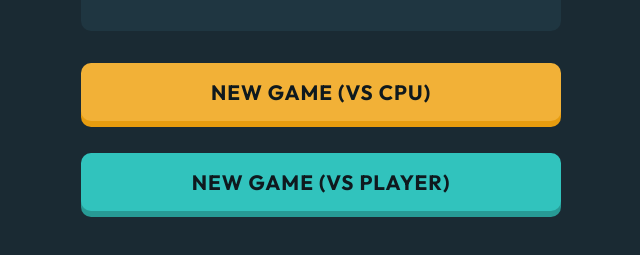
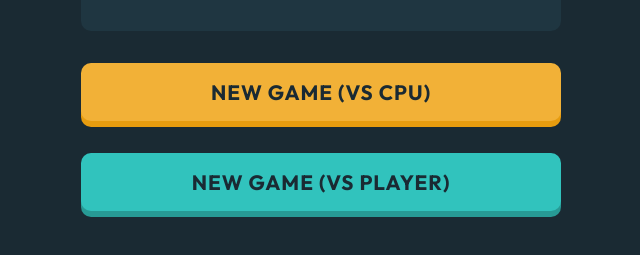
Before and after one commit to remyboire/Tic-tac-toe, a website: page src/index.html in a window 1280 px wide. Shown: the part 421-676 px from the top of the page, without its empty margins (319-959 px from the left). Drawn offline with nearby package versions, Linux system fonts and the light colour scheme; files that its build step writes are made by us from their sources; files whose address does not match are found by name.

Commit message:
fixed button color

```diff
--- a/src/sass/components/variables.scss
+++ b/src/sass/components/variables.scss
@@ -14,7 +14,7 @@ $radius: 10px;
 	transition: box-shadow cubic-bezier(0.23, 1, 0.32, 1) 300ms, transform cubic-bezier(0.23, 1, 0.32, 1) 300ms,
 		background-size cubic-bezier(0.23, 1, 0.32, 1) 300ms;
 }
-@mixin button-color($color: $grey, $color-dark: $grey-dark, $blue-dark: $blue-dark) {
+@mixin button-color($color: $grey, $color-dark: $grey-dark, $blue-dark: $blue) {
 	color: $blue-dark;
 	background-color: $color;
 	box-shadow: 0 6px 0 $color-dark;
```
Also changed, not shown: public/css/style.css.
